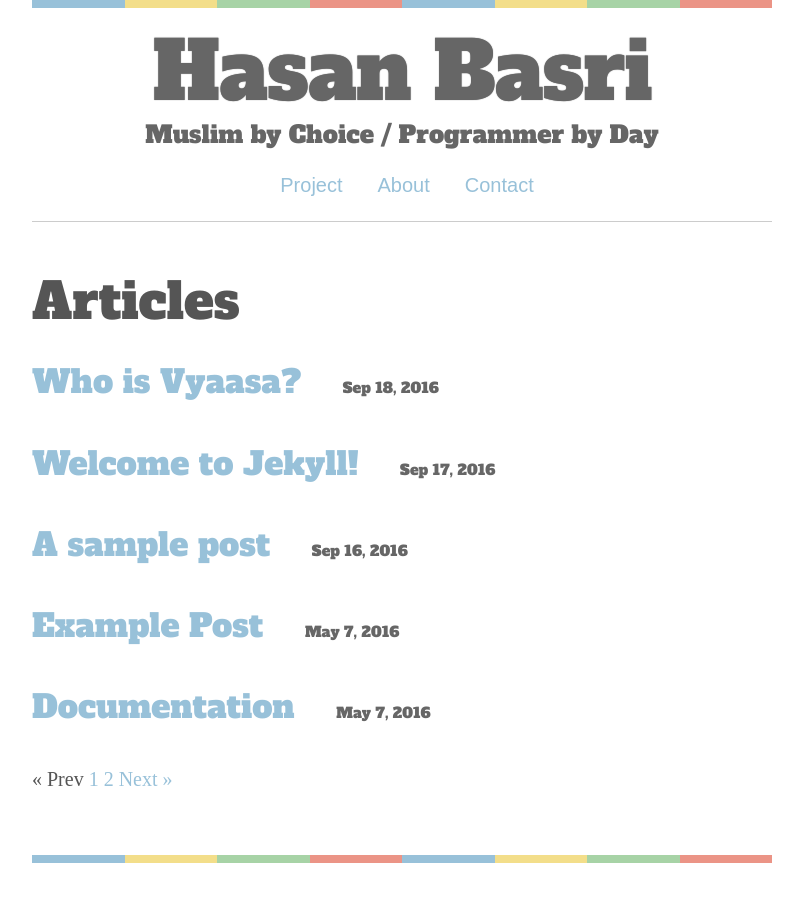
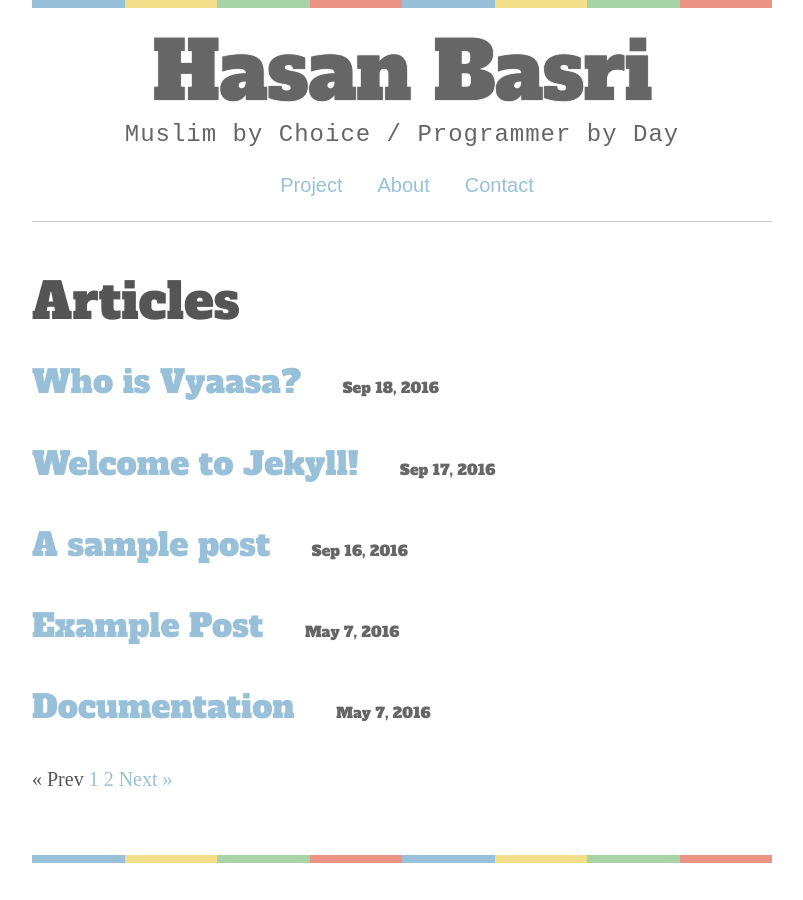
Before and after one commit to ngeeeng/ngeeeng.github.io, a Jekyll site: the page built from index.html, in a window 1280 px wide. Shown: the whole page, without its empty margins (238-1041 px from the left). Built offline with Jekyll 4.4.1, drawn with Linux system fonts in a browser that asks for light colours; some web fonts are replaced; the list of posts is cut into pages by our own code.

Commit message:
styling subtitle

```diff
--- a/_sass/_layout.scss
+++ b/_sass/_layout.scss
@@ -37,6 +37,8 @@
 .site-subtitle {
     text-align: center;
     color: $grey-color;
+    font-family: monospace;
+    letter-spacing: 1px;
 }
 
 
```
